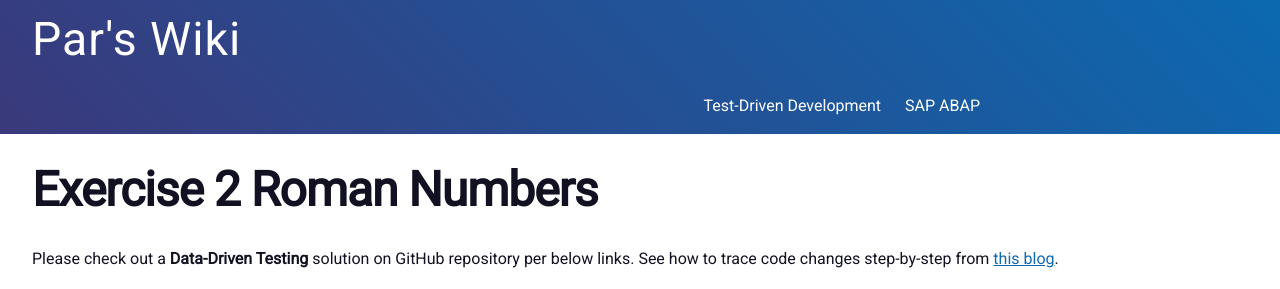
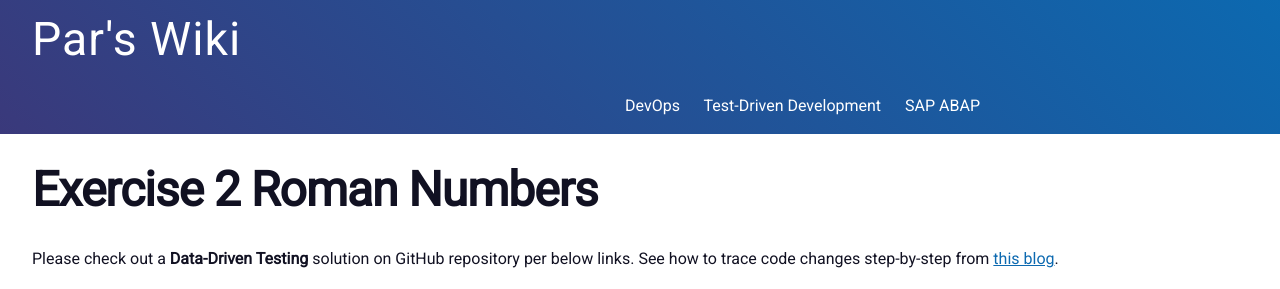
Before and after one commit to shruti170901/hola.github.io, a Jekyll site: the page built from tdd/ex02_roman_ans.md, in a window 1280 px wide. Shown: the top 289 px of the page. Built offline with Jekyll 4.4.1, drawn with Linux system fonts in a browser that asks for light colours.

Commit message:
Added DevOps menu

```diff
--- a/_includes/header.html
+++ b/_includes/header.html
@@ -18,6 +18,7 @@
           </a>
 
           <div class="trigger">
+              <a class="page-link" href="/devops/">DevOps</a>
               <a class="page-link" href="/tdd/">Test-Driven Development</a>
               <a class="page-link" href="/abap/">SAP ABAP</a>
           </div>
```
